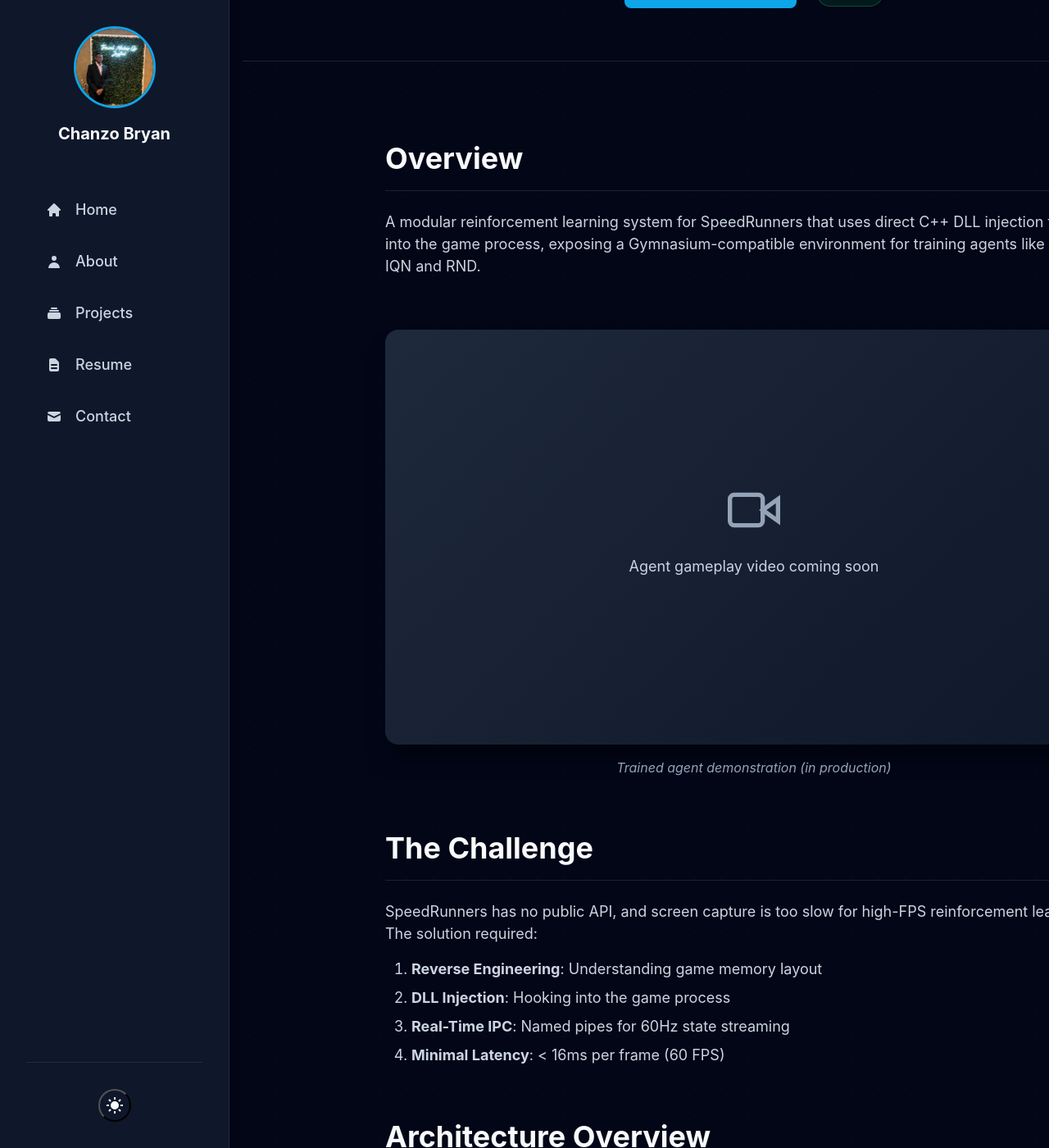
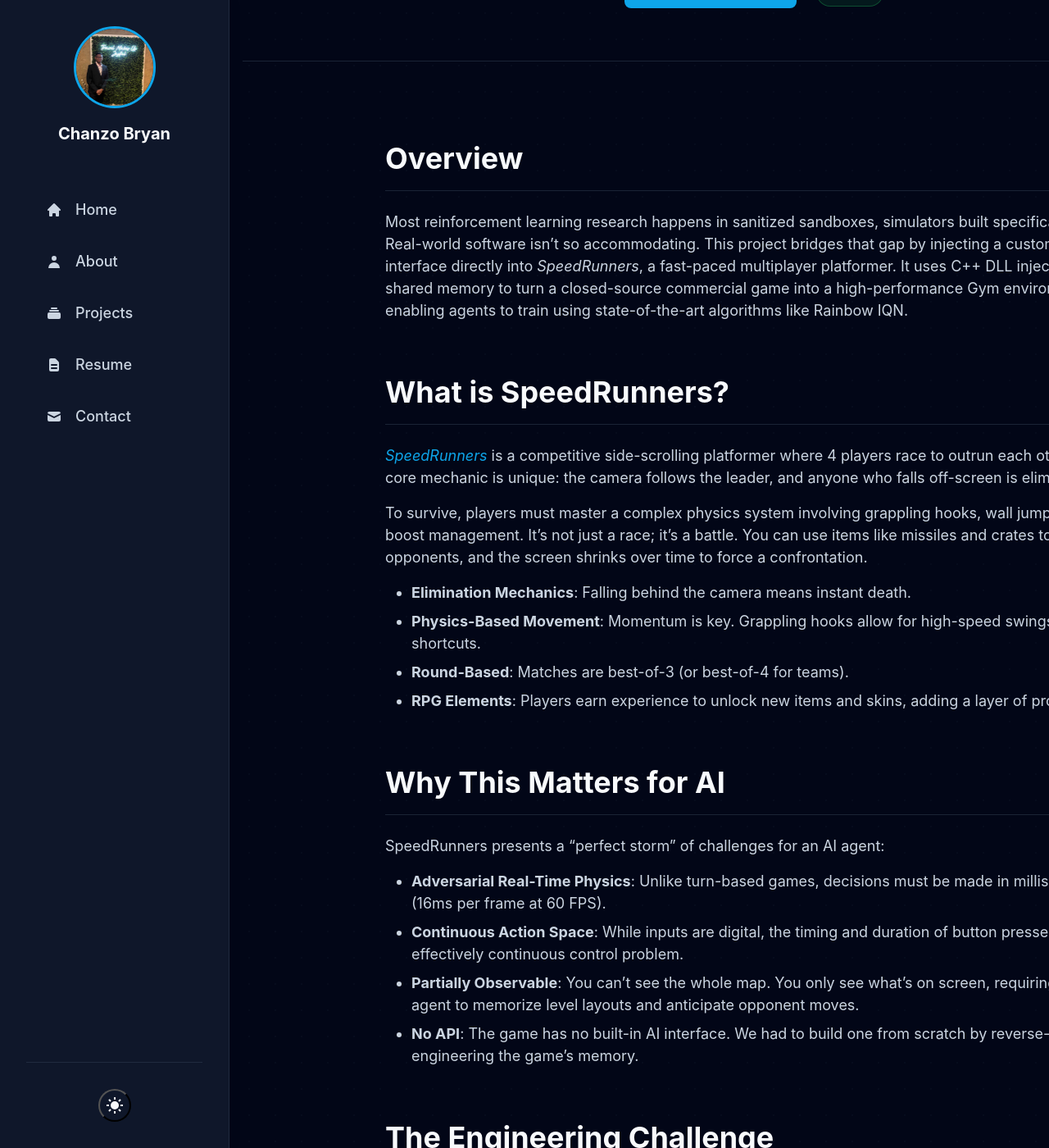
Before and after one commit to Chainso/chanzobryan.com, a Jekyll site: the page built from projects/speedrunners-rl.md, in a window 1280 px wide and 1400 px high, scrolled down 352 px. Shown: the whole window at 82% size. Built offline with Jekyll 4.4.1, drawn with Linux system fonts in a browser that asks for light colours; some of the changed text lies outside the part shown.

Commit message:
docs: rewrite SpeedRunners page with narrative style and engineering context

```diff
--- a/projects/speedrunners-rl.md
+++ b/projects/speedrunners-rl.md
@@ -14,29 +14,35 @@
 
 ## Overview
 
-A modular reinforcement learning system for SpeedRunners that uses direct C++ DLL injection to hook into the game process, exposing a Gymnasium-compatible environment for training agents like Rainbow IQN and RND.
+Most reinforcement learning research happens in sanitized sandboxes, simulators built specifically for AI. Real-world software isn't so accommodating. This project bridges that gap by injecting a custom AI interface directly into *SpeedRunners*, a fast-paced multiplayer platformer. It uses C++ DLL injection and shared memory to turn a closed-source commercial game into a high-performance Gym environment, enabling agents to train using state-of-the-art algorithms like Rainbow IQN.
 
-<div class="video-showcase">
-  <div class="media-placeholder" style="aspect-ratio: 16/9; background: linear-gradient(135deg, #1e293b 0%, #0f172a 100%); display: flex; align-items: center; justify-content: center; border-radius: 1rem; box-shadow: 0 20px 25px -5px rgba(0, 0, 0, 0.5);">
-    <div style="text-align: center; color: #94a3b8; padding: 2rem;">
-      <svg width="64" height="64" viewBox="0 0 24 24" fill="none" stroke="currentColor" stroke-width="2" style="margin: 0 auto 1rem;">
-        <polygon points="23 7 16 12 23 17 23 7"></polygon>
-        <rect x="1" y="5" width="15" height="14" rx="2" ry="2"></rect>
-      </svg>
-      <p>Agent gameplay video coming soon</p>
-    </div>
-  </div>
-  <p class="video-caption">Trained agent demonstration (in production)</p>
-</div>
+## What is SpeedRunners?
 
-## The Challenge
+[*SpeedRunners*](https://store.steampowered.com/app/207140/SpeedRunners/) is a competitive side-scrolling platformer where 4 players race to outrun each other. The core mechanic is unique: the camera follows the leader, and anyone who falls off-screen is eliminated.
 
-SpeedRunners has no public API, and screen capture is too slow for high-FPS reinforcement learning. The solution required:
+To survive, players must master a complex physics system involving grappling hooks, wall jumps, and boost management. It's not just a race; it's a battle. You can use items like missiles and crates to trip up opponents, and the screen shrinks over time to force a confrontation.
 
-1. **Reverse Engineering**: Understanding game memory layout
-2. **DLL Injection**: Hooking into the game process
-3. **Real-Time IPC**: Named pipes for 60Hz state streaming
-4. **Minimal Latency**: < 16ms per frame (60 FPS)
+- **Elimination Mechanics**: Falling behind the camera means instant death.
+- **Physics-Based Movement**: Momentum is key. Grappling hooks allow for high-speed swings and shortcuts.
+- **Round-Based**: Matches are best-of-3 (or best-of-4 for teams).
+- **RPG Elements**: Players earn experience to unlock new items and skins, adding a layer of progression.
+
+## Why This Matters for AI
+
+SpeedRunners presents a "perfect storm" of challenges for an AI agent:
+
+- **Adversarial Real-Time Physics**: Unlike turn-based games, decisions must be made in milliseconds (16ms per frame at 60 FPS).
+- **Continuous Action Space**: While inputs are digital, the timing and duration of button presses create a effectively continuous control problem.
+- **Partially Observable**: You can't see the whole map. You only see what's on screen, requiring the agent to memorize level layouts and anticipate opponent moves.
+- **No API**: The game has no built-in AI interface. We had to build one from scratch by reverse-engineering the game's memory.
+
+## The Engineering Challenge
+
+Because *SpeedRunners* is a compiled commercial game, it doesn't have a Python API. To train an agent, we had to build a bridge:
+
+1.  **Reverse Engineering**: We used tools like Cheat Engine and IDA Pro to find the memory addresses for player position, velocity, and game state.
+2.  **DLL Injection**: We wrote a custom C++ library that gets "injected" into the running game process. This allows us to read memory directly and overwrite input commands.
+3.  **High-Speed Inter-Process Communication (IPC)**: The C++ hook talks to our Python training script via named pipes, streaming state data at 60Hz with less than 10ms of latency.
 
 ## Architecture Overview
 
```
